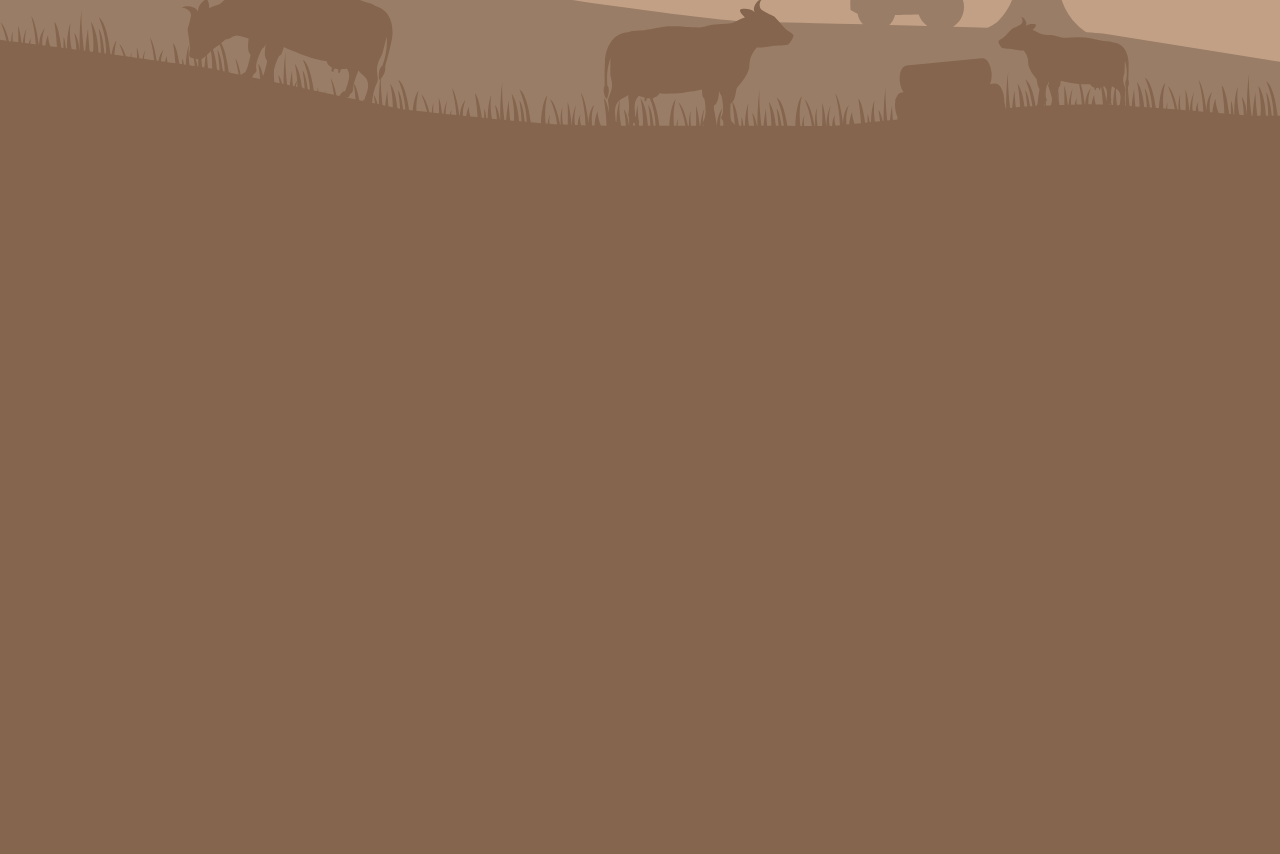
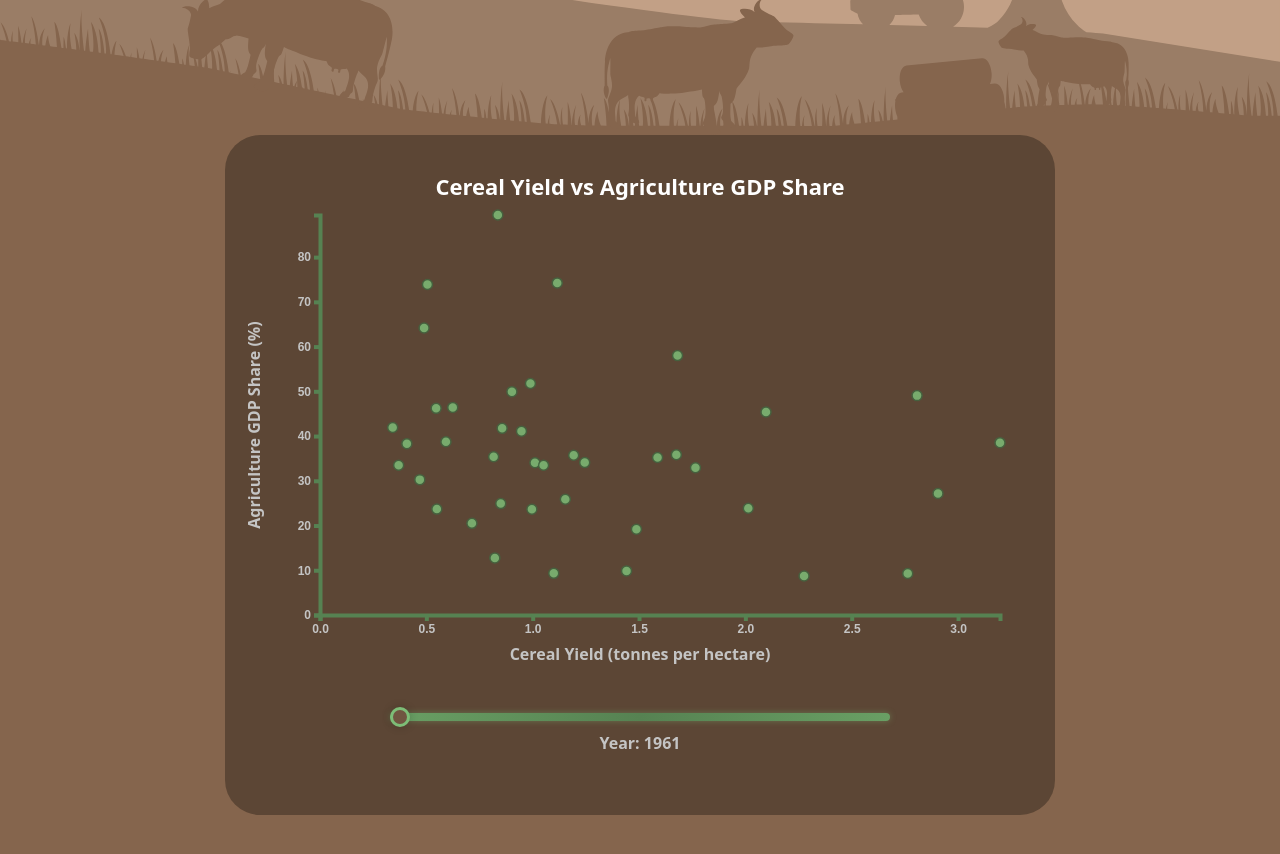
Before and after one commit to Athenr/DV26-CS5124-Project-1, a website built with Vite: page a-world-of-data/index.html in a window 1280 px wide. Shown: the part 320-1174 px from the top of the page. Built offline with nearby package versions, Linux system fonts and the light colour scheme.

Commit message:
Scatterplot initial version

```diff
--- a/a-world-of-data/index.html
+++ b/a-world-of-data/index.html
@@ -17,7 +17,16 @@
         <h1 id="header-thecerealproject">The Cereal Project</h1>
       </div>
 
-      <div id="L1-div-DV2"></div>
+      <div id="L1-div-scatterplot">
+        <div id="L1-div-scatterplot-chart"></div>
+        <div id="L1-div-scatterplot-slider-container">
+          <input type="range" id="L1-div-scatterplot-year-slider">
+          <div>
+            Year: <span id="L1-div-scatterplot-year-label"></span>
+          </div>
+        </div>
+        <script type="module" src="./src/components/L1-scatterplot.js"></script>
+      </div>
 
     </main>
   </body>
--- /dev/null
+++ b/a-world-of-data/src/components/L1-scatterplot.js
@@ -0,0 +1,125 @@
+import * as d3 from "d3";
+
+const width = 800;
+const height = 500;
+const margin = { top: 40, right: 40, bottom: 60, left: 80 };
+
+const svg = d3.select("#L1-div-scatterplot-chart")
+    .append("svg")
+    .attr("width", width)
+    .attr("height", height);
+
+svg.append("text")
+    .attr("x", width / 2)
+    .attr("y", margin.top / 2)
+    .attr("text-anchor", "middle")
+    .style("font-size", "22px")
+    .style("font-weight", "bold")
+    .style("fill", "#FFFFFF")
+    .text("Cereal Yield vs Agriculture GDP Share");
+
+const xScale = d3.scaleLinear()
+    .range([margin.left, width - margin.right]);
+const yScale = d3.scaleLinear()
+    .range([height - margin.bottom, margin.top]);
+const xAxisGroup = svg.append("g")
+    .attr("transform", `translate(0,${height - margin.bottom})`);
+const yAxisGroup = svg.append("g")
+    .attr("transform", `translate(${margin.left},0)`);
+svg.append("text")
+    .attr("x", width / 2)
+    .attr("y", height - 15)
+    .attr("text-anchor", "middle")
+    .style("fill", "#c4c4c4")
+    .style("font-weight", "600")
+    .text("Cereal Yield (tonnes per hectare)");
+svg.append("text")
+    .attr("transform", "rotate(-90)")
+    .attr("x", -height / 2)
+    .attr("y", 20)
+    .attr("text-anchor", "middle")
+    .style("fill", "#c4c4c4")
+    .style("font-weight", "600")
+    .text("Agriculture GDP Share (%)");
+
+// CSVs
+Promise.all([
+    d3.csv("/data/cereal-yield.csv", d3.autoType),
+    d3.csv("/data/agriculture-share-gdp.csv", d3.autoType)
+]).then(([yieldData, gdpData]) => {
+
+    // Year slider thing
+    const years = [...new Set(yieldData.map(d => d.Year))].sort();
+
+    const slider = d3.select("#L1-div-scatterplot-year-slider")
+        .attr("min", d3.min(years))
+        .attr("max", d3.max(years))
+        .attr("step", 1)
+        .property("value", years[0]);
+
+    d3.select("#L1-div-scatterplot-year-label").text(years[0]);
+
+    slider.on("input", function() {
+        const year = +this.value;
+        d3.select("#L1-div-scatterplot-year-label").text(year);
+        update(year);
+    });
+
+    function update(selectedYear) {
+
+        const yieldFiltered = yieldData.filter(d => d.Year === selectedYear);
+        const gdpFiltered = gdpData.filter(d => d.Year === selectedYear);
+
+        // Merge
+        const merged = yieldFiltered.map(d => {
+            const match = gdpFiltered.find(g => g.Code === d.Code);
+            if (match) {
+                return {
+                    Entity: d.Entity,
+                    Code: d.Code,
+                    yield: d["Cereals - Yield (tonnes per hectare)"],
+                    gdp: match["Agriculture, forestry, and fishing, value added (% of GDP)"]
+                };
+            }
+        }).filter(d => d && d.yield && d.gdp);
+
+        xScale.domain([0, d3.max(merged, d => d.yield)]);
+        yScale.domain([0, d3.max(merged, d => d.gdp)]);
+        xAxisGroup.call(d3.axisBottom(xScale));
+        yAxisGroup.call(d3.axisLeft(yScale));
+
+        const circles = svg.selectAll("circle")
+            .data(merged, d => d.Code);
+
+        circles.enter()
+            .append("circle")
+            .attr("cx", d => xScale(d.yield))
+            .attr("cy", d => yScale(d.gdp))
+            .attr("r", 5)
+            .attr("fill", "#7DBD77")
+            .attr("opacity", 0.85)
+            .attr("stroke", "#436540")
+            .attr("stroke-width", 1.5)
+            .on("mouseover", function () {
+                d3.select(this)
+                    .transition()
+                    .duration(150)
+                    .attr("r", 7);
+            })
+            .on("mouseout", function () {
+                d3.select(this)
+                    .transition()
+                    .duration(150)
+                    .attr("r", 5)
+            })
+            .merge(circles)
+            .transition()
+            .duration(250)
+            .attr("cx", d => xScale(d.yield))
+            .attr("cy", d => yScale(d.gdp));
+
+        circles.exit().remove();
+    }
+
+    update(years[0]);
+});
--- a/a-world-of-data/src/style.css
+++ b/a-world-of-data/src/style.css
@@ -29,11 +29,12 @@ main {
   width: 100%;
   display: flex;
   justify-content: center;
+  align-items: center;
   flex-direction: column;
 }
 
 #header {
-  background: url("../public/banner.svg") #85654D 50% / cover no-repeat;
+  background: url("/banner.svg") #85654D 50% / cover no-repeat;
   width: 100%;
   flex-shrink: 0;
   align-self: center;
@@ -67,6 +68,78 @@ main {
   justify-content: center;
 }
 
-#L1-div-DV2 {
+#L1-div-scatterplot {
+  display: flex;
+  height: 650px;
+  padding: 15px 15px;
+  flex-direction: column;
+  align-items: flex-start;
+  justify-content: center;
+  gap: 10px;
+  flex-shrink: 0;
+  background: #5C4635;
+  border-radius: 35px;
+}
 
+#L1-div-scatterplot-chart {
+  width: 800px;
+  margin: 0 auto;
 }
+
+      /* L1 Div Scatterplot Slider... */
+#L1-div-scatterplot-slider-container {
+  width: 800px;
+  margin: 20px auto;
+  text-align: center;
+  display: flex;
+  flex-direction: column;
+  align-items: center;
+  gap: 8px;
+  font-weight: bold;
+  color: #c4c4c4;
+}
+#L1-div-scatterplot-year-slider {
+  width: 500px;
+  -webkit-appearance: none;
+  appearance: none;
+  background: transparent;
+  cursor: pointer;
+}
+#L1-div-scatterplot-year-slider::-webkit-slider-runnable-track {
+  height: 8px;
+  border-radius: 10px;
+  background: linear-gradient(to right, #699F64, #568252, #699F64);
+  box-shadow:0 0 6px rgba(125,189,119,0.4);
+}
+#L1-div-scatterplot-year-slider::-moz-range-track {
+  height: 8px;
+  border-radius: 10px;
+  background: linear-gradient(to right, #7DBD77, #2F482D);
+}
+#L1-div-scatterplot-year-slider::-webkit-slider-thumb {
+  -webkit-appearance: none;
+  height: 20px;
+  width: 20px;
+  margin-top: -6px;
+  border-radius: 50%;
+  background: #705541;
+  border: 3px solid #7DBD77;
+  box-shadow:0 0 10px rgba(0,0,0,0.2);
+  transition: transform 0.2s ease, box-shadow 0.2s ease;
+}
+#L1-div-scatterplot-year-slider::-webkit-slider-thumb:hover {
+  transform: scale(1.3);
+  box-shadow:0 0 15px rgba(125,189,119,0.7);
+}
+
+/* Chart */
+.domain, .tick line {
+  stroke: #568252;
+  stroke-width: 4px;
+}
+
+.tick text {
+  fill: #c4c4c4;
+  font-size: 12px;
+  font-weight: 600;
+}
```
